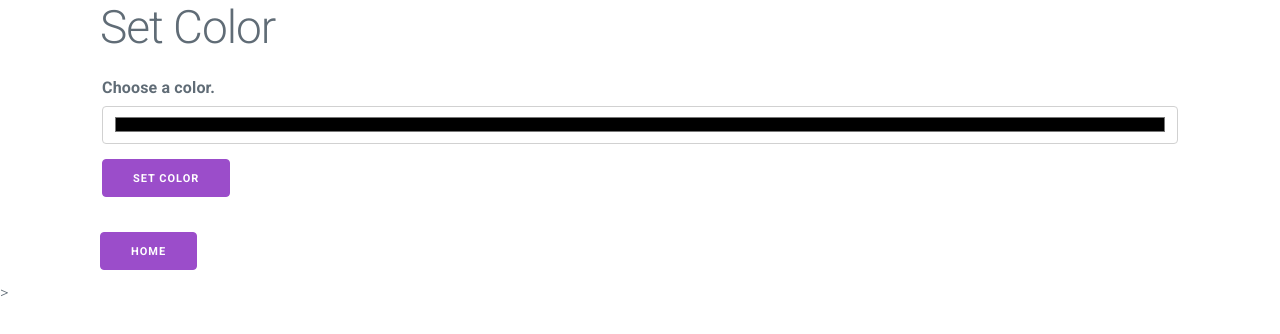
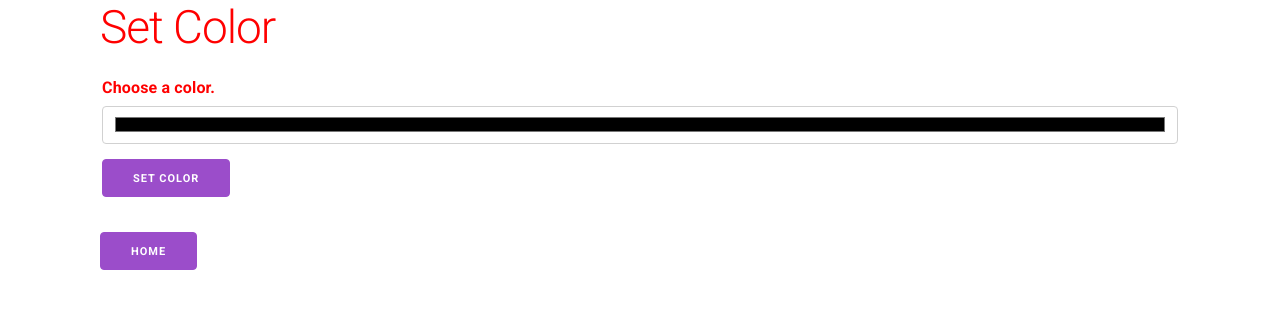
Before and after one commit to smashdevcode/dev10-thymeleaf-lab, a plain HTML site: page src/main/resources/templates/color.html in a window 1280 px wide. Drawn offline with nearby package versions, Linux system fonts and the light colour scheme.

Commit message:
Update gitignore

```diff
--- a/src/main/resources/templates/color.html
+++ b/src/main/resources/templates/color.html
@@ -8,7 +8,8 @@
     <link rel="stylesheet" href="http://cdnjs.cloudflare.com/ajax/libs/normalize/5.0.0/normalize.css">
     <link rel="stylesheet" href="http://cdnjs.cloudflare.com/ajax/libs/milligram/1.3.0/milligram.css">
 </head>
-<body>
+<!--<body th:styleappend="|background-color: ${color}|">-->
+<body style="color: red;" th:style="'background-color: ' + ${color}">
 <div class="container">
     <h1>Set Color</h1>
 
@@ -28,8 +29,8 @@
         <a href="/" class="button">Home</a>
     </div>
 </div>
-<script th:if="${color != null}">
-document.body.style.backgroundColor = '[[${color}]]';
-</script>>
+<!--<script th:if="${color != null}">-->
+<!--document.body.style.backgroundColor = '[[${color}]]';-->
+<!--</script>>-->
 </body>
 </html>
```
Also changed, not shown: 2 other files.
